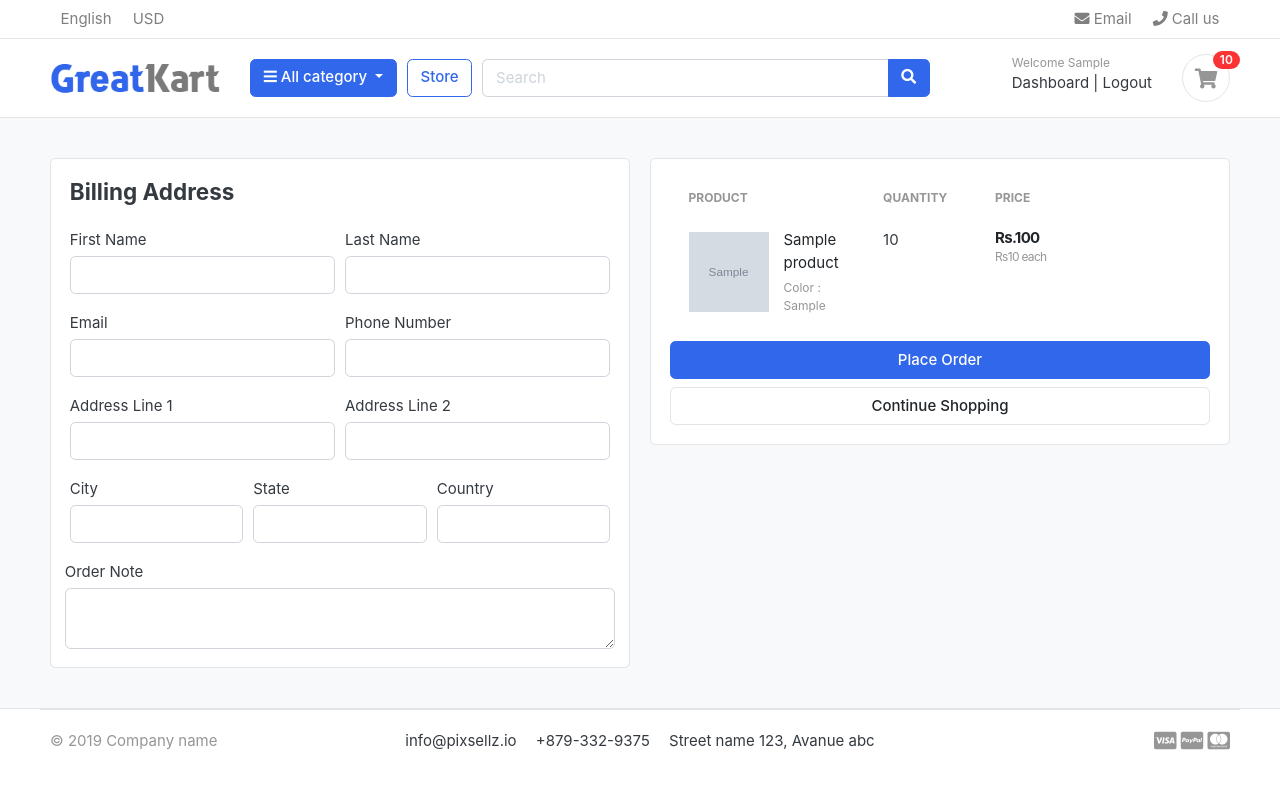
After one commit to Anjitha-Sebastian/greatkart_ecommerce_django, a Django app: page /cart/checkout/ in a window 1280 px wide. The commit adds this page. Run offline with Django 5.2, Linux system fonts and the light colour scheme; a user stored in the database is signed in; tables that the repository leaves empty hold one stand-in row (values such as "Sample post"); grey boxes marked "Sample" are stand-in pictures; some libraries are stand-ins or nearby versions; some web fonts are replaced.

Commit message:
handled cart and checkout for loggedin users

```diff
--- a/carts/context_processors.py
+++ b/carts/context_processors.py
@@ -9,8 +9,10 @@ def counter(request):
     else:
         try:
             cart = Cart.objects.filter(cart_id=_cart_id(request))
-
-            cart_items = CartItem.objects.all().filter(cart=cart[:1])
+            if request.user.is_authenticated:
+                cart_items = CartItem.objects.all().filter(user=request.user)
+            else:
+                cart_items = CartItem.objects.all().filter(cart=cart[:1])
 
             for cart_item in cart_items:
                 cart_count += cart_item.quantity
--- a/carts/models.py
+++ b/carts/models.py
@@ -1,6 +1,7 @@
 from django.db import models
 from store.models import Product,Variation
 from django.urls import reverse
+from accounts.models import Account
 
 # Create your models here.
 
@@ -12,9 +13,10 @@ class Cart(models.Model):
         return self.cart_id
 
 class CartItem(models.Model):
+    user = models.ForeignKey(Account, on_delete=models.CASCADE, null=True)
     product = models.ForeignKey(Product,on_delete=models.CASCADE)
     variations = models.ManyToManyField(Variation,blank=True)
-    cart = models.ForeignKey(Cart,on_delete=models.CASCADE)
+    cart = models.ForeignKey(Cart,on_delete=models.CASCADE, null=True)
     quantity = models.IntegerField()
     is_active = models.BooleanField(default=True)
 
--- a/carts/urls.py
+++ b/carts/urls.py
@@ -5,5 +5,7 @@ urlpatterns = [
     path('',views.cartview,name='cart'),
     path('add_cart/<int:product_id>/',views.add_cart,name='add_cart'),
     path('remove_cart/<int:product_id>/<int:cart_item_id>/',views.remove_cart,name='remove_cart'),
-    path('remove_cart_item/<int:product_id>/<int:cart_item_id>//',views.remove_cart_item,name='remove_cart_item')
+    path('remove_cart_item/<int:product_id>/<int:cart_item_id>//',views.remove_cart_item,name='remove_cart_item'),
+    path('checkout/',views.checkout,name='checkout'),
+
     ]
--- a/carts/views.py
+++ b/carts/views.py
@@ -3,6 +3,7 @@ from.models import Cart,CartItem
 from store.models import Product,Variation
 from django.core.exceptions import ObjectDoesNotExist
 from django.http import HttpResponse
+from django.contrib.auth.decorators import login_required
 
 # Create your views here.
 
@@ -13,70 +14,123 @@ def _cart_id(request):   #this is the private function to get cartid from sessio
     return cart
 
 def add_cart(request,product_id):
+    current_user = request.user
     product = Product.objects.get(id=product_id)  # get the product by id
-    product_variation = []
-    if request.method == 'POST':
-        for item in request.POST:
-            key = item
-            value = request.POST[key]
-            try:
-                variation = Variation.objects.get(product=product,variation_category__iexact=key,variation_value__iexact=value)
-                product_variation.append(variation)
-            except:
-                pass
+    # if user is authenticated
+    if current_user.is_authenticated:
+        product_variation = []
+        if request.method == 'POST':
+            for item in request.POST:
+                key = item
+                value = request.POST[key]
+                try:
+                    variation = Variation.objects.get(product=product, variation_category__iexact=key,
+                                                      variation_value__iexact=value)
+                    product_variation.append(variation)
+                except:
+                    pass
 
-    try:
-        cart = Cart.objects.get(cart_id =_cart_id(request)) #get cart using cart_id present in the session
-    except ObjectDoesNotExist:
-        cart = Cart.objects.create(
-            cart_id = _cart_id(request)
-        )
-    cart.save()
-    is_cart_item_exists = CartItem.objects.filter(product=product,cart=cart).exists()
-    if is_cart_item_exists:
-        cart_item = CartItem.objects.filter(product=product, cart=cart)
-        # existing variation->database
-        # current variation->product_variation
-        # item_id->database
-        ex_var_list = []
-        id = []
-        for item in cart_item:
-            existing_variation = item.variations.all()
-            ex_var_list.append(list(existing_variation))
-            id.append(item.id)
-        print(ex_var_list)
+        is_cart_item_exists = CartItem.objects.filter(product=product, user=current_user).exists()
+        if is_cart_item_exists:
+            cart_item = CartItem.objects.filter(product=product, user=current_user)
+            ex_var_list = []
+            id = []
+            for item in cart_item:
+                existing_variation = item.variations.all()
+                ex_var_list.append(list(existing_variation))
+                id.append(item.id)
 
-        if product_variation in ex_var_list:
-            # increase cart_item quantity
-            print('yes')
-            index = ex_var_list.index(product_variation)
-            item_id = id[index]
-            item = CartItem.objects.get(product=product,id=item_id)
-            item.quantity += 1
-            item.save()
+            if product_variation in ex_var_list:
+                # increase cart_item quantity
+                index = ex_var_list.index(product_variation)
+                item_id = id[index]
+                item = CartItem.objects.get(product=product, id=item_id)
+                item.quantity += 1
+                item.save()
+
+            else:
+                # create new cart_item
+                cart_item = CartItem.objects.create(product=product, quantity=1, user=current_user)
+                if len(product_variation) > 0:
+                    cart_item.variations.clear()
+                    cart_item.variations.add(*product_variation)
+                cart_item.save()
 
         else:
-            # create new cart_item
-            cart_item = CartItem.objects.create(product=product,quantity=1,cart=cart)
+            cart_item = CartItem.objects.create(product=product, quantity=1, user=current_user)
             if len(product_variation) > 0:
                 cart_item.variations.clear()
                 cart_item.variations.add(*product_variation)
             cart_item.save()
+        return redirect('cart')
+    # if user is not authenticated
+    else:
+        product_variation = []
+        if request.method == 'POST':
+            for item in request.POST:
+                key = item
+                value = request.POST[key]
+                try:
+                    variation = Variation.objects.get(product=product,variation_category__iexact=key,variation_value__iexact=value)
+                    product_variation.append(variation)
+                except:
+                    pass
 
-    else:
-        print("yes2")
-        cart_item = CartItem.objects.create(product=product, quantity=1, cart=cart)
-        if len(product_variation) > 0:
-            cart_item.variations.clear()
-            cart_item.variations.add(*product_variation)
-        cart_item.save()
-    return redirect('cart')
+        try:
+            cart = Cart.objects.get(cart_id =_cart_id(request)) #get cart using cart_id present in the session
+        except ObjectDoesNotExist:
+            cart = Cart.objects.create(
+                cart_id = _cart_id(request)
+            )
+        cart.save()
+        is_cart_item_exists = CartItem.objects.filter(product=product,cart=cart).exists()
+        if is_cart_item_exists:
+            cart_item = CartItem.objects.filter(product=product, cart=cart)
+            # existing variation->database
+            # current variation->product_variation
+            # item_id->database
+            ex_var_list = []
+            id = []
+            for item in cart_item:
+                existing_variation = item.variations.all()
+                ex_var_list.append(list(existing_variation))
+                id.append(item.id)
+            print(ex_var_list)
+
+            if product_variation in ex_var_list:
+                # increase cart_item quantity
+                index = ex_var_list.index(product_variation)
+                item_id = id[index]
+                item = CartItem.objects.get(product=product,id=item_id)
+                item.quantity += 1
+                item.save()
+
+            else:
+                # create new cart_item
+                cart_item = CartItem.objects.create(product=product,quantity=1,cart=cart)
+                if len(product_variation) > 0:
+                    cart_item.variations.clear()
+                    cart_item.variations.add(*product_variation)
+                cart_item.save()
+
+        else:
+            print("yes2")
+            cart_item = CartItem.objects.create(product=product, quantity=1, cart=cart)
+            if len(product_variation) > 0:
+                cart_item.variations.clear()
+                cart_item.variations.add(*product_variation)
+            cart_item.save()
+        return redirect('cart')
 
 def remove_cart(request,product_id,cart_item_id):
     product = get_object_or_404(Product,id=product_id)
-    cart= Cart.objects.get(cart_id=_cart_id(request))
+
     try:
-        cart_item = CartItem.objects.get(product=product,cart=cart,id=cart_item_id)
+        if request.user.is_authenticated:
+            cart_item = CartItem.objects.get(product=product, user=request.user, id=cart_item_id)
+        else:
+            cart = Cart.objects.get(cart_id=_cart_id(request))
+            cart_item = CartItem.objects.get(product=product, cart=cart, id=cart_item_id)
         if cart_item.quantity > 1:
             cart_item.quantity -= 1
             cart_item.save()
@@ -88,32 +142,64 @@ def remove_cart(request,product_id,cart_item_id):
 
 
 def remove_cart_item(request,product_id,cart_item_id):
-    cart= Cart.objects.get(cart_id=_cart_id(request))
     product = get_object_or_404(Product, id=product_id)
-    cart_item = CartItem.objects.get(product=product, cart=cart,id=cart_item_id)
+    if request.user.is_authenticated:
+        cart_item = CartItem.objects.get(product=product, user=request.user, id=cart_item_id)
+    else:
+        cart = Cart.objects.get(cart_id=_cart_id(request))
+        cart_item = CartItem.objects.get(product=product, cart=cart,id=cart_item_id)
     cart_item.delete()
     return redirect('cart')
 
 def cartview(request,total=0,quantity=0,cart_items=0):
     try:
-        cart=Cart.objects.get(cart_id=_cart_id(request))
-        cart_items = CartItem.objects.filter(cart=cart,is_active=True)
+        tax = 0
+        grand_total = 0
+        if request.user.is_authenticated:
+            cart_items = CartItem.objects.filter(user=request.user, is_active=True)
+        else:
+            cart = Cart.objects.get(cart_id=_cart_id(request))
+            cart_items = CartItem.objects.filter(cart=cart, is_active=True)
         for cart_item in cart_items:
-            total=total+cart_item.product.price*cart_item.quantity
-            quantity = quantity+cart_item.quantity
-        tax=(total*2)/100
-        grand_total=total+tax
+            total += (cart_item.product.price * cart_item.quantity)
+            quantity += cart_item.quantity
+        tax = (2 * total) / 100
+        grand_total = total + tax
     except ObjectDoesNotExist:
-        pass
+        pass  # just ignore
 
+    context = {
+        'total': total,
+        'quantity': quantity,
+        'cart_items': cart_items,
+        'tax': tax,
+        'grand_total': grand_total,
+    }
+    return render(request, 'store/cart.html', context)
 
-    context={
-        "total":total,
-        "quantity":quantity,
-        "cart_items":cart_items,
-        "tax":tax,
-        "grand_total":grand_total,
-        "total_items":len(cart_items)
+@login_required(login_url='login')
+def checkout(request, total=0, quantity=0, cart_items=None):
+    try:
+        tax = 0
+        grand_total = 0
+        if request.user.is_authenticated:
+            cart_items = CartItem.objects.filter(user=request.user, is_active=True)
+        else:
+            cart = Cart.objects.get(cart_id=_cart_id(request))
+            cart_items = CartItem.objects.filter(cart=cart, is_active=True)
+        for cart_item in cart_items:
+            total += (cart_item.product.price * cart_item.quantity)
+            quantity += cart_item.quantity
+        tax = (2 * total)/100
+        grand_total = total + tax
+    except ObjectDoesNotExist:
+        pass #just ignore
+
+    context = {
+        'total': total,
+        'quantity': quantity,
+        'cart_items': cart_items,
+        'tax'       : tax,
+        'grand_total': grand_total,
     }
-
-    return render(request,"store/cart.html",context)
+    return render(request, 'store/checkout.html', context)
--- a/templates/store/cart.html
+++ b/templates/store/cart.html
@@ -103,7 +103,7 @@
 			<p class="text-center mb-3">
 				<img src="{%static './images/misc/payments.png'%}" height="26">
 			</p>
-			<a href="./place-order.html" class="btn btn-primary btn-block"> Checkout </a>
+			<a href="{%url 'checkout'%}" class="btn btn-primary btn-block"> Checkout </a>
 			<a href="{%url 'store'%}" class="btn btn-light btn-block">Continue Shopping</a>
 		</div> <!-- card-body.// -->
 		</div> <!-- card.// -->
--- /dev/null
+++ b/templates/store/checkout.html
@@ -0,0 +1,133 @@
+{%extends 'base.html'%}
+{%load static%}
+{%block body_block%}
+<section class="section-content padding-y bg">
+<div class="container">
+
+<!-- ============================ COMPONENT 1 ================================= -->
+
+<div class="row">
+	<aside class="col-lg-6">
+<div class="card">
+<div class="card-body">
+    <h4 class="card-title mb-4">Billing Address</h4>
+    <form action="" method="POST">
+      {% csrf_token %}
+      <div class="form-row">
+        <div class="col form-group">
+          <label for="">First Name</label>
+          <input type="text" name="first_name" class="form-control" required>
+        </div>
+        <div class="col form-group">
+          <label for="">Last Name</label>
+          <input type="text" name="last_name" class="form-control" required>
+        </div>
+      </div>
+      <div class="form-row">
+        <div class="col form-group">
+          <label for="">Email</label>
+          <input type="email" name="email" class="form-control" required>
+        </div>
+        <div class="col form-group">
+          <label for="">Phone Number</label>
+          <input type="text" name="phone" class="form-control" required>
+        </div>
+      </div>
+      <div class="form-row">
+        <div class="col form-group">
+          <label for="">Address Line 1</label>
+          <input type="text" name="address_line_1" class="form-control" required>
+        </div>
+        <div class="col form-group">
+          <label for="">Address Line 2</label>
+          <input type="text" name="address_line_2" class="form-control">
+        </div>
+      </div>
+      <div class="form-row">
+        <div class="col form-group">
+          <label for="">City</label>
+          <input type="text" name="city" class="form-control" required>
+        </div>
+        <div class="col form-group">
+          <label for="">State</label>
+          <input type="text" name="state" class="form-control" required>
+        </div>
+        <div class="col form-group">
+          <label for="">Country</label>
+          <input type="text" name="country" class="form-control" required>
+        </div>
+        </div>
+        <div class="form-row">
+          <label for="">Order Note</label>
+          <textarea name="order_note" rows="2" class="form-control"></textarea>
+        </div>
+
+
+  </div>
+
+
+</div> <!-- card.// -->
+
+	</aside> <!-- col.// -->
+	<aside class="col-lg-6">
+
+		<div class="card">
+		<div class="card-body">
+			<table class="table table-borderless table-shopping-cart">
+<thead class="text-muted">
+<tr class="small text-uppercase">
+  <th scope="col">Product</th>
+  <th scope="col" width="120">Quantity</th>
+  <th scope="col" width="120">Price</th>
+  <th scope="col" class="text-right" width="200"> </th>
+</tr>
+</thead>
+<tbody>
+
+{% for cart_item in cart_items %}
+<tr>
+	<td>
+		<figure class="itemside align-items-center">
+			<div class="aside"><a href="{{ cart_item.product.get_url}}"><img src="{{cart_item.product.images.url}}" class="img-sm"></a></div>
+			<figcaption class="info">
+				<a href="{{ cart_item.product.get_url}}" class="title text-dark">{{cart_item.product.product_name}}</a>
+				<p class="text-muted small">
+					{% if cart_item.variations.all %}
+						{% for item in cart_item.variations.all%}
+							{{ item.variation_category | capfirst}} : {{item.variation_value | capfirst}}
+							<br>
+						{%endfor%}
+					{% endif %}
+				</p>
+			</figcaption>
+		</figure>
+	</td>
+	<td>
+		<!-- col.// -->
+        <label for="">{{cart_item.quantity}}</label>
+	</td>
+	<td>
+		<div class="price-wrap">
+			<var class="price">Rs.{{ cart_item.sub_total }}</var>
+			<small class="text-muted"> Rs{{cart_item.product.price}} each </small>
+		</div> <!-- price-wrap .// -->
+
+</tr>
+{%endfor%}
+</tbody>
+</table>
+			<button type="submit" name="submit" class="btn btn-primary btn-block">Place Order</button>
+			<a href="{%url 'store'%}" class="btn btn-light btn-block">Continue Shopping</a>
+            </form>
+		</div> <!-- card-body.// -->
+		</div> <!-- card.// -->
+
+</aside> <!-- col.// -->
+
+
+</div> <!-- row.// -->
+<!-- ============================ COMPONENT 1 END .// ================================= -->
+
+</div> <!-- container .//  -->
+</section>
+{%endblock%}
```
Also changed, not shown: accounts/views.py (+55 -2 lines), carts/migrations/0003_cartitem_user_alter_cartitem_cart.py (added).
